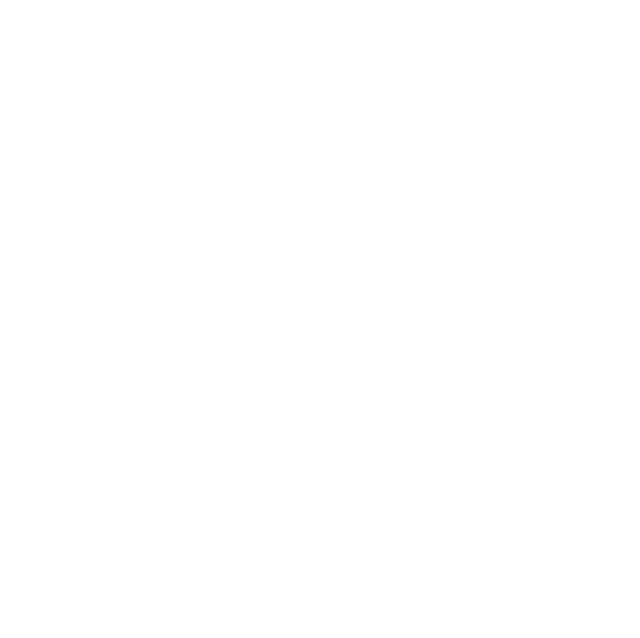
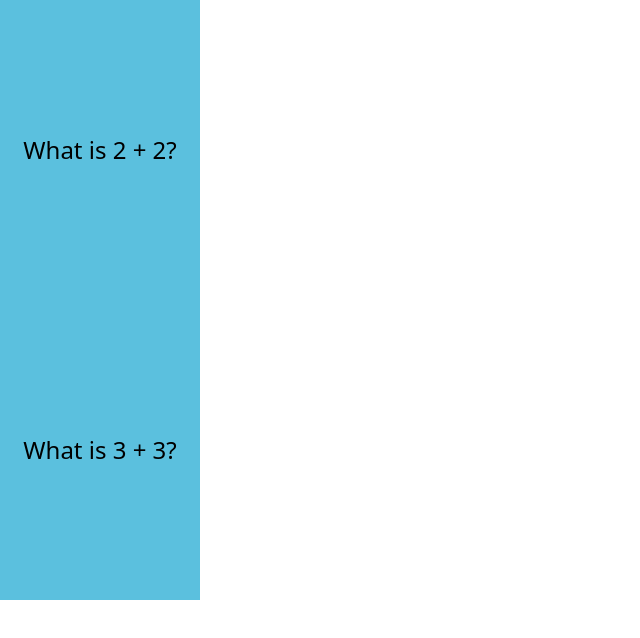
Before and after one commit to d0rbu/digitize-book, a React (Create React App) app in the folder frontend/: page /flashcards in a window 1280 px wide. Before the commit this address had no page. Shown: the top 638 px of the page, without its empty margins (0-640 px from the left). Built offline with nearby package versions, Linux system fonts and the light colour scheme.

Commit message:
finished components for flashcards

```diff
--- a/frontend/src/App.js
+++ b/frontend/src/App.js
@@ -1,12 +1,19 @@
 import logo from './logo.svg';
 import './App.css';
 import Upload from './components/Upload';
+import ToC from './components/ToC';
+import flashcards from './components/flashcards';
 import { BrowserRouter, Routes, Route } from 'react-router-dom';
+
+
 function App() {
   return (
     <BrowserRouter>
       <Routes>
         <Route path="/" exact Component={Upload} />
+        <Route path="/toc" exact Component={ToC} />
+        <Route path="/flashcards" exact Component={flashcards} />
+
       </Routes>
     </BrowserRouter>
   );
--- /dev/null
+++ b/frontend/src/components/flash.css
@@ -0,0 +1,42 @@
+.card {
+    width: 200px;
+    height: 300px;
+    perspective: 1000px;
+}
+
+.card-inner {
+    width: 100%;
+    height: 100%;
+    transform-style: preserve-3d;
+    transition: transform 0.5s;
+}
+
+.card.flipped .card-inner {
+    transform: rotateY(180deg);
+}
+
+.card-front,
+.card-back {
+    width: 100%;
+    height: 100%;
+    position: absolute;
+    backface-visibility: hidden;
+}
+
+.card-front {
+    background-color: #5bc0de;
+    display: flex;
+    align-items: center;
+    justify-content: center;
+    font-size: 24px;
+    cursor: pointer;
+}
+
+.card-back {
+    background-color: #5cb85c;
+    display: flex;
+    align-items: center;
+    justify-content: center;
+    font-size: 24px;
+    transform: rotateY(180deg);
+}
--- a/frontend/src/components/flashcards.jsx
+++ b/frontend/src/components/flashcards.jsx
@@ -1,26 +1,95 @@
-import React, { useState } from 'react';
+import React, { useState } from 'react'
+import './flash.css'; // Import your CSS file;
 
-const Flashcard = () => {
-  const [flipped, setFlipped] = useState(false);
+function Flashcards() {
+  const [flashcards, setFlashcards] = useState(SAMPLE_FLASHCARDS);
+  return (
+    <div className="card-grid">
+      {flashcards.map((flashcard) => (
+        <Flashcard flashcard={flashcard} key={flashcard.id} />
+      ))}
+    </div>
+  );
+}
 
-  const handleClick = () => {
-    setFlipped(!flipped);
+const SAMPLE_FLASHCARDS = [
+  {
+    id: 1,
+    question: 'What is 2 + 2?',
+    answer: '4',
+  },
+  {
+    id: 2,
+    question: 'What is 3 + 3?',
+    answer: '6',
+  },
+];
+
+const Flashcard = ({ flashcard }) => {
+  const [isFlipped, setIsFlipped] = useState(false);
+
+  const flipCard = () => {
+    setIsFlipped(!isFlipped);
   };
 
   return (
-    <div className="flashcard">
-      {!flipped && (
-        <div className="front" onClick={handleClick}>
-          {question}
+    <div className={`card ${isFlipped ? 'flipped' : ''}`} onClick={flipCard}>
+      <div className="card-inner">
+        <div className="card-front">
+          <p>{flashcard.question}</p>
         </div>
-      )}
-      {flipped && (
-        <div className="back" onClick={handleClick}>
-          {answer}
+        <div className="card-back">
+          <p>{flashcard.answer}</p>
         </div>
-      )}
+      </div>
     </div>
   );
 };
 
-export default Flashcard;
+export default Flashcards;
+
+// import React, { useState, useEffect } from 'react';
+// import './flash.css'; // Import your CSS file;
+
+// function Flashcards() {
+//   const [flashcards, setFlashcards] = useState([]);
+
+//   useEffect(() => {
+//     // Fetch flashcard data from your backend API
+//     fetch('your-backend-api-url')
+//       .then((response) => response.json())
+//       .then((data) => setFlashcards(data))
+//       .catch((error) => console.error('Error fetching data', error));
+//   }, []);
+
+//   return (
+//     <div className="card-grid">
+//       {flashcards.map((flashcard) => (
+//         <Flashcard flashcard={flashcard} key={flashcard.id} />
+//       ))}
+//     </div>
+//   );
+// }
+
+// const Flashcard = ({ flashcard }) => {
+//   const [isFlipped, setIsFlipped] = useState(false);
+
+//   const flipCard = () => {
+//     setIsFlipped(!isFlipped);
+//   };
+
+//   return (
+//     <div className={`card ${isFlipped ? 'flipped' : ''}`} onClick={flipCard}>
+//       <div className="card-inner">
+//         <div className="card-front">
+//           <p>{flashcard.question}</p>
+//         </div>
+//         <div className="card-back">
+//           <p>{flashcard.answer}</p>
+//         </div>
+//       </div>
+//     </div>
+//   );
+// };
+
+// export default Flashcards;
--- /dev/null
+++ b/frontend/src/components/transition.jsx
@@ -0,0 +1,24 @@
+const App = () => {
+    const [isValidFileUploaded, setIsValidFileUploaded] = useState(false);
+
+    const handleFileUploaded = (isValid) => {
+        if (isValid) {
+            history.push('/components');
+        }
+    };
+
+    return (
+        <div>
+            <Router>
+                <Route path="/" exact>
+                    <p>Please upload a valid file.</p>
+                </Route>
+                <Route path="/components">
+                    <Chapters />
+                    <Summary />
+                    <Quiz />
+                </Route>
+            </Router>
+        </div>
+    );
+}
```
